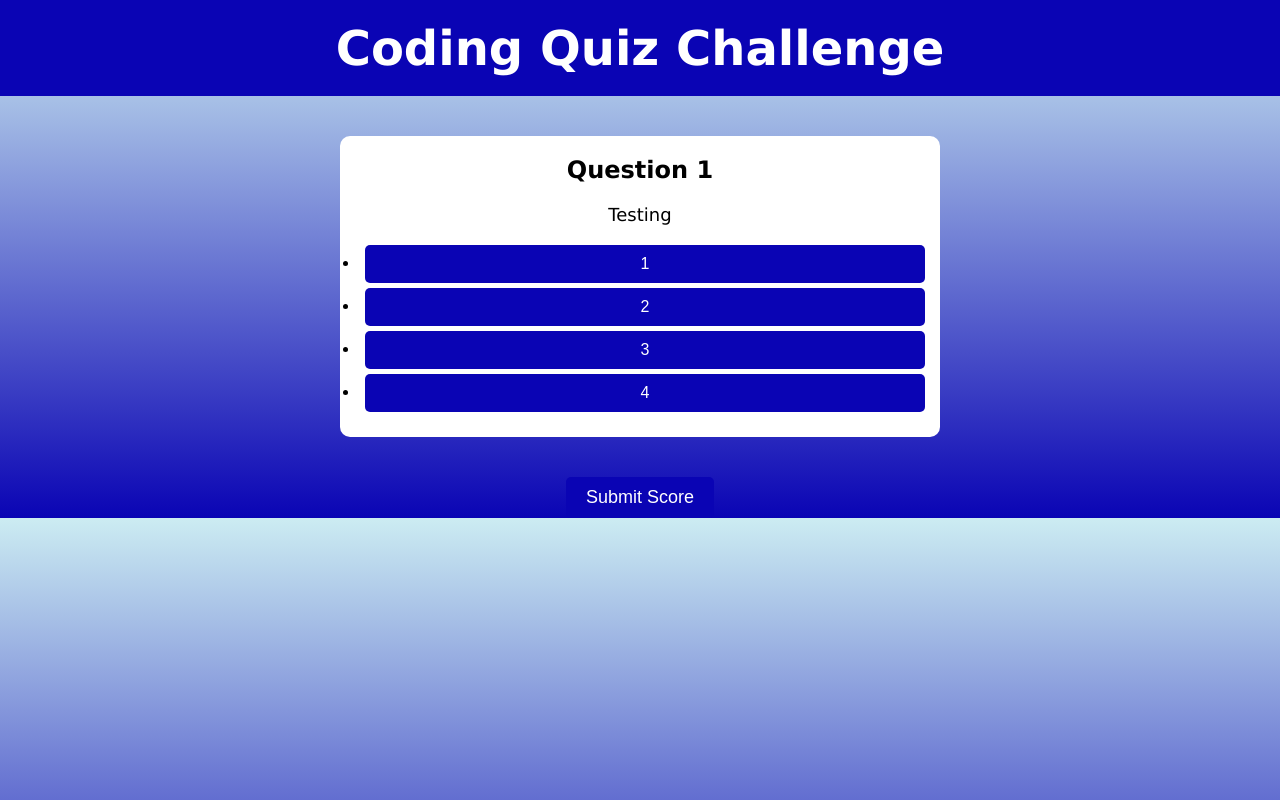
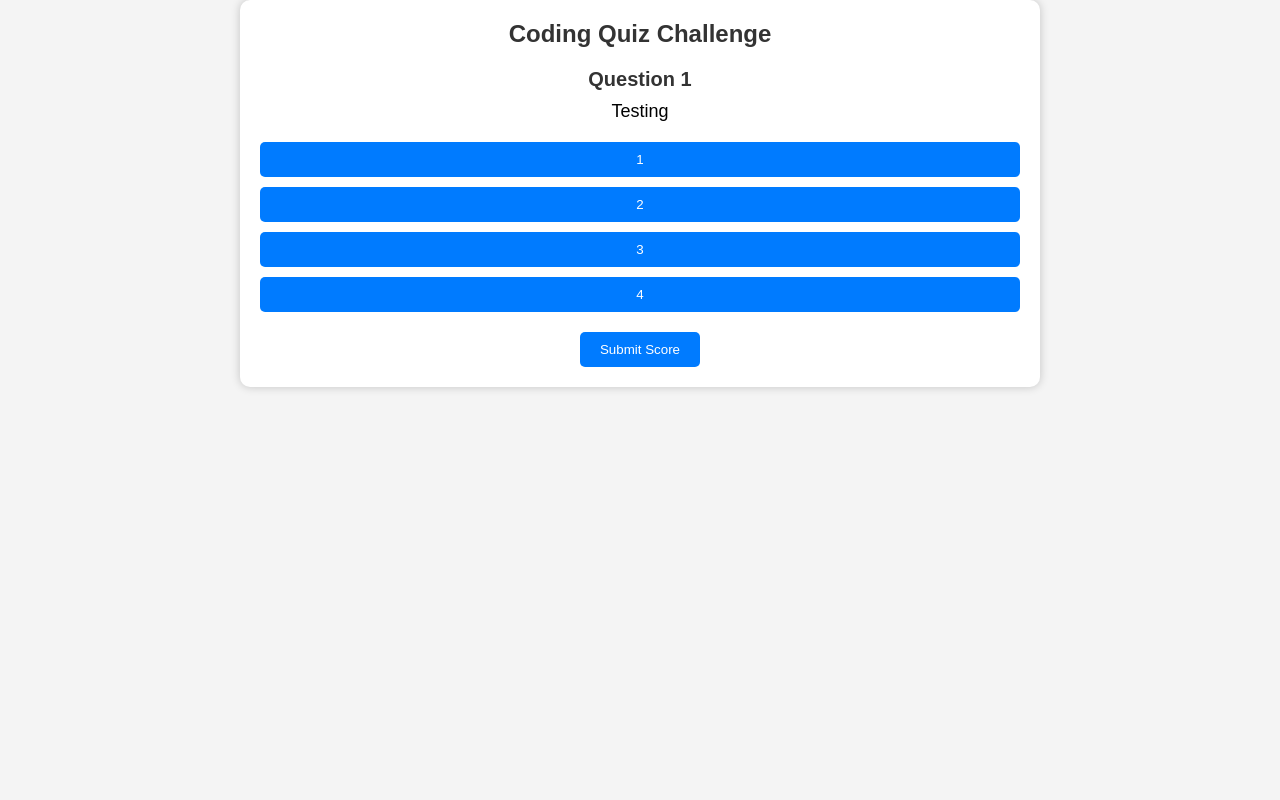
Before and after one commit to Clkwong3/brain-teaser, a plain HTML site: page index.html in a window 1280 px wide. Both pictures are taken after a click on the button "Start Quiz". Drawn offline with Linux system fonts and the light colour scheme.

Commit message:
Strip down the css style to the bare bones

```diff
--- a/index.html
+++ b/index.html
@@ -7,6 +7,7 @@
     <link rel="stylesheet" href="style.css" />
   </head>
   <body>
+    <div class="wrapper">
       <header>
         <h1>Coding Quiz Challenge</h1>
       </header>
@@ -30,6 +31,8 @@
         <button id="start">Start Quiz</button>
         <button id="submit">Submit Score</button>
       </footer>
+    </div>
+
     <script src="script.js"></script>
   </body>
 </html>
--- a/style.css
+++ b/style.css
@@ -5,46 +5,47 @@
   box-sizing: border-box;
 }
 
-/* Global styles */
+/* Set a background color for the entire page */
 body {
-  font-family: Verdana, Tahoma, sans-serif;
-  background: linear-gradient(to bottom, #ccecf2, #0a04b4);
-  margin: 0;
-  padding: 0;
+  background-color: #f4f4f4;
+  font-family: Arial, sans-serif;
 }
 
-/* Header styles */
+/* Style the wrapper div */
+.wrapper {
+  max-width: 800px;
+  margin: 0 auto;
+  padding: 20px;
+  background-color: #fff;
+  border-radius: 10px;
+  box-shadow: 0 0 10px rgba(0, 0, 0, 0.2);
+}
+
+/* Style the header section */
 header {
   text-align: center;
-  background-color: #0a04b4;
-  color: #fff;
-  padding: 20px 0;
-  font-size: 24px;
+  margin-bottom: 20px;
 }
 
-/* Main content styles */
-main {
-  display: flex;
-  flex-direction: column;
-  align-items: center;
-  padding: 20px;
+h1 {
+  font-size: 24px;
+  color: #333;
 }
 
-/* Quiz section styles */
-#quiz {
-  display: none;
-  background: #fff;
-  width: 90%;
-  max-width: 600px;
-  margin-top: 20px;
-  border-radius: 10px;
-  padding: 20px;
+/* Style the main content section */
+main {
   text-align: center;
 }
 
+/* Style the quiz section */
+#quiz {
+  display: none;
+}
+
 #quiz h2 {
-  font-size: 24px;
-  margin-bottom: 20px;
+  font-size: 20px;
+  margin-bottom: 10px;
+  color: #333;
 }
 
 #quiz p {
@@ -52,55 +53,59 @@ main {
   margin-bottom: 20px;
 }
 
+ul {
+  list-style-type: none;
+}
+
 .choice {
   display: block;
+  width: 100%;
   padding: 10px;
-  font-size: 16px;
-  margin: 5px;
-  width: 100%;
-  background-color: #0a04b4;
+  margin-bottom: 10px;
+  background-color: #007bff;
   color: #fff;
   border: none;
   border-radius: 5px;
   cursor: pointer;
+  transition: background-color 0.2s;
 }
 
 .choice:hover {
-  background-color: #001a8a;
+  background-color: #0056b3;
 }
 
-/* Result section styles */
+/* Style the result section */
 #result {
   display: none;
+}
+
+#result h2 {
+  font-size: 20px;
+  margin-bottom: 10px;
+  color: #333;
+}
+
+#score {
+  font-size: 18px;
+  color: #007bff;
+}
+
+/* Style the footer section */
+footer {
   text-align: center;
   margin-top: 20px;
 }
 
-#score {
-  font-size: 24px;
-  font-weight: bold;
-}
-
-/* Footer styles */
-footer {
-  display: flex;
-  justify-content: center;
-  margin-top: 20px;
-}
-
-#start,
-#submit {
+button {
   padding: 10px 20px;
-  font-size: 18px;
-  background-color: #0a04b4;
+  background-color: #007bff;
   color: #fff;
   border: none;
   border-radius: 5px;
   cursor: pointer;
-  margin: 0 10px;
+  transition: background-color 0.2s;
 }
 
-#start:hover,
-#submit:hover {
-  background-color: #001a8a;
+button:hover {
+  background-color: #0056b3;
 }
```
Lines whose indentation alone changed are shown as unchanged.
